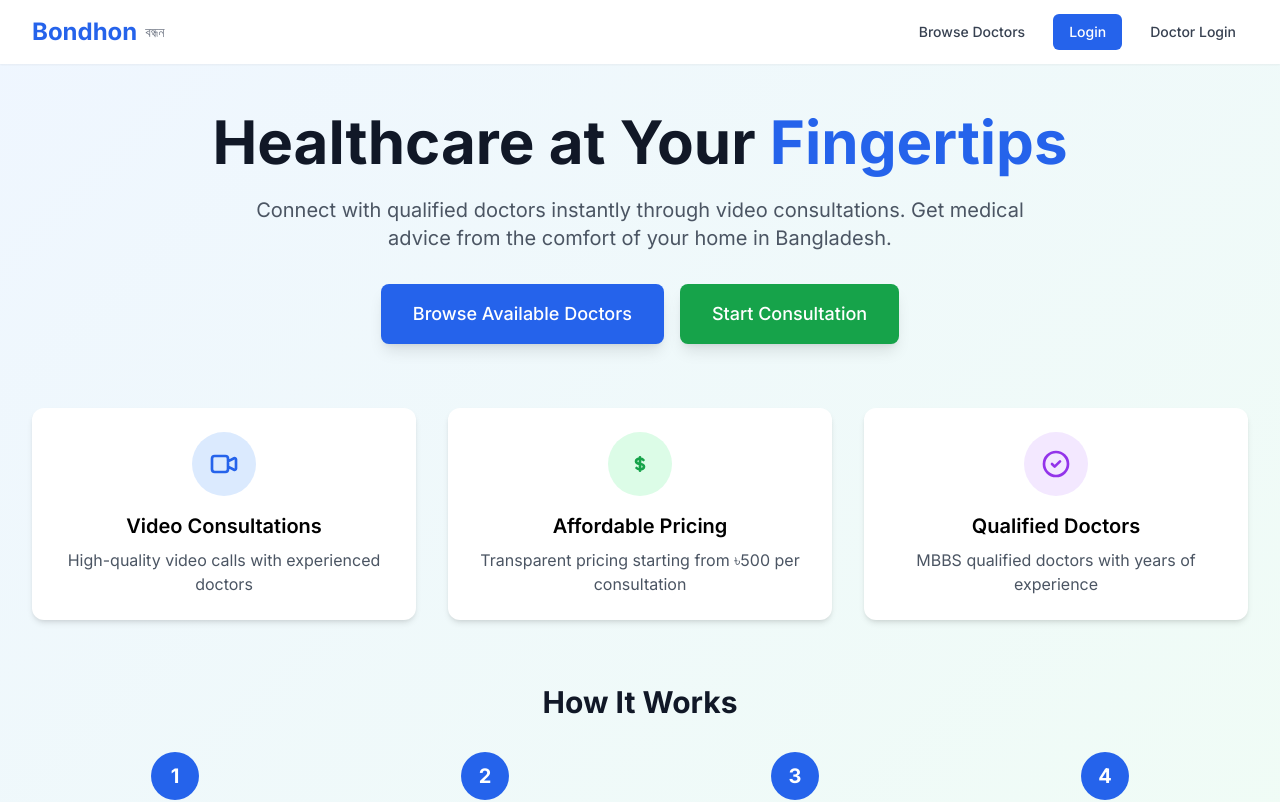
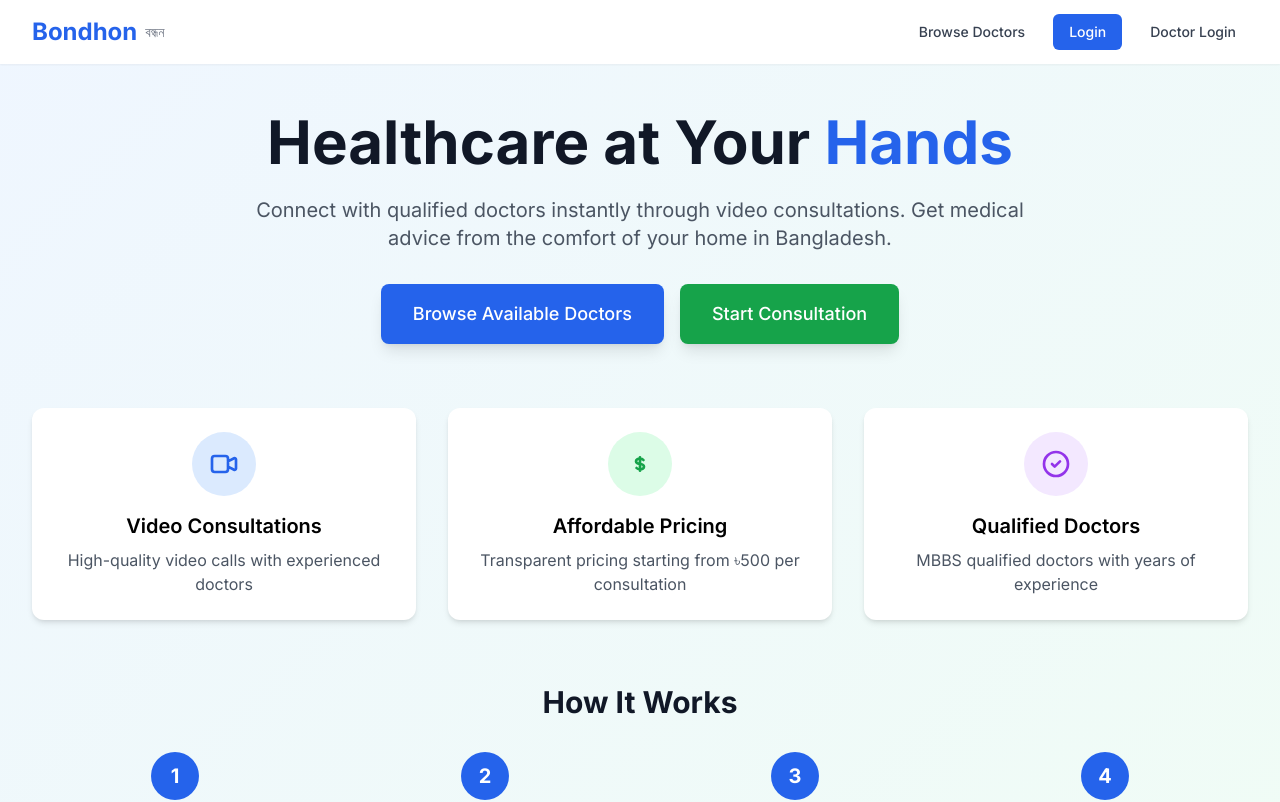
Before and after one commit to 1yakub/bondhon-telemedicine, a Next.js app in the folder frontend/: page / in a window 1280 px wide. Shown: the top 802 px of the page. Built offline with nearby package versions, Linux system fonts and the light colour scheme.

Commit message:
test github action

```diff
--- a/frontend/src/app/page.js
+++ b/frontend/src/app/page.js
@@ -40,7 +40,7 @@
         <div className="text-center">
           <h2 className="text-4xl md:text-6xl font-bold text-gray-900 mb-6">
             Healthcare at Your
-            <span className="text-blue-600"> Fingertips</span>
+            <span className="text-blue-600"> Hands</span>
           </h2>
           <p className="text-xl text-gray-600 mb-8 max-w-3xl mx-auto">
             Connect with qualified doctors instantly through video
```
